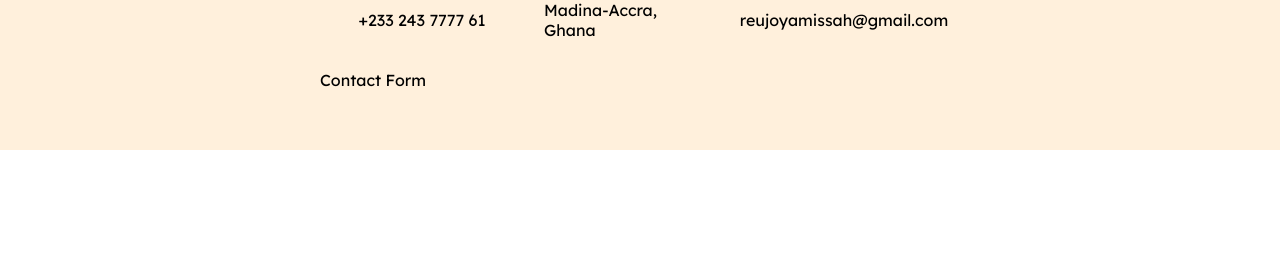
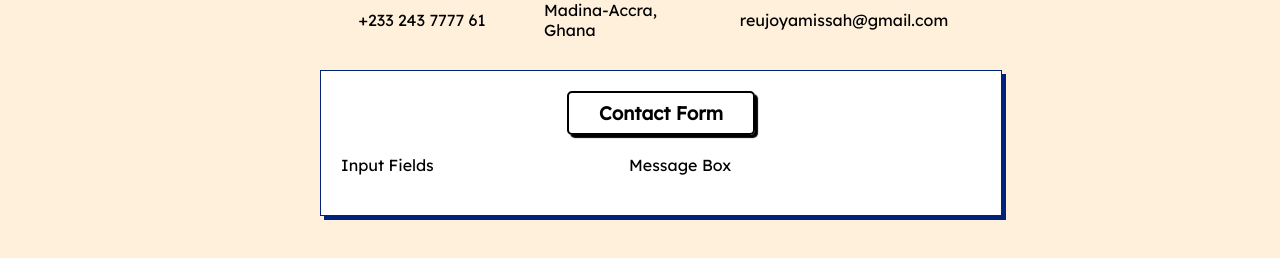
Before and after one commit to Reu-Amissah/Vine-Frontend, a React (Create React App) app in the folder vine-app/: page / in a window 1280 px wide. Shown: the part 1319-1577 px from the top of the page. Before the commit the page ends 1469 px from the top, so only its background shows below. Built offline with nearby package versions, Linux system fonts and the light colour scheme.

Commit message:
add contents to contact us form

```diff
--- a/vine-app/src/components/ContactUs/ContactUs.css
+++ b/vine-app/src/components/ContactUs/ContactUs.css
@@ -17,3 +17,55 @@
   align-items: center;
   margin-block: 10px;
 }
+
+.contact-form {
+  width: 100%;
+  background-color: white;
+  border: 1px solid #00227a;
+  box-shadow: 4px 4px #00227a;
+  padding: 20px;
+}
+
+/* -> Form Section styles*/
+form {
+  display: flex;
+  flex-direction: column;
+  align-items: center;
+}
+
+.form-header {
+  border: 2px;
+  border-color: black;
+  border-style: solid double double solid;
+  width: fit-content;
+  box-shadow: 3px 3px 1px 0px #000000;
+  border-radius: 5px;
+
+  padding: 8px 30px;
+
+  display: flex;
+}
+
+form h3 {
+  margin-block: 0;
+}
+
+/* -> input Fields Section styles*/
+.input-fields-container {
+  display: flex;
+  flex-direction: row;
+  width: 100%;
+  padding-block: 20px;
+}
+
+.input-fields {
+  width: 45%;
+  display: flex;
+  flex-direction: column;
+}
+
+.input-box {
+  width: 45%;
+  display: flex;
+  flex-direction: column;
+}
--- a/vine-app/src/components/ContactUs/ContactUs.js
+++ b/vine-app/src/components/ContactUs/ContactUs.js
@@ -33,7 +33,15 @@ const ContactUs = () => {
 
         <div className="contact-form">
           <div className="contact-form-container">
-            <div className="contact-form">Contact Form</div>
+            <form>
+              <div className="form-header">
+                <h3>Contact Form</h3>
+              </div>
+              <div className="input-fields-container">
+                <div className="input-fields">Input Fields</div>
+                <div className="input-box">Message Box</div>
+              </div>
+            </form>
           </div>
         </div>
       </div>
```
